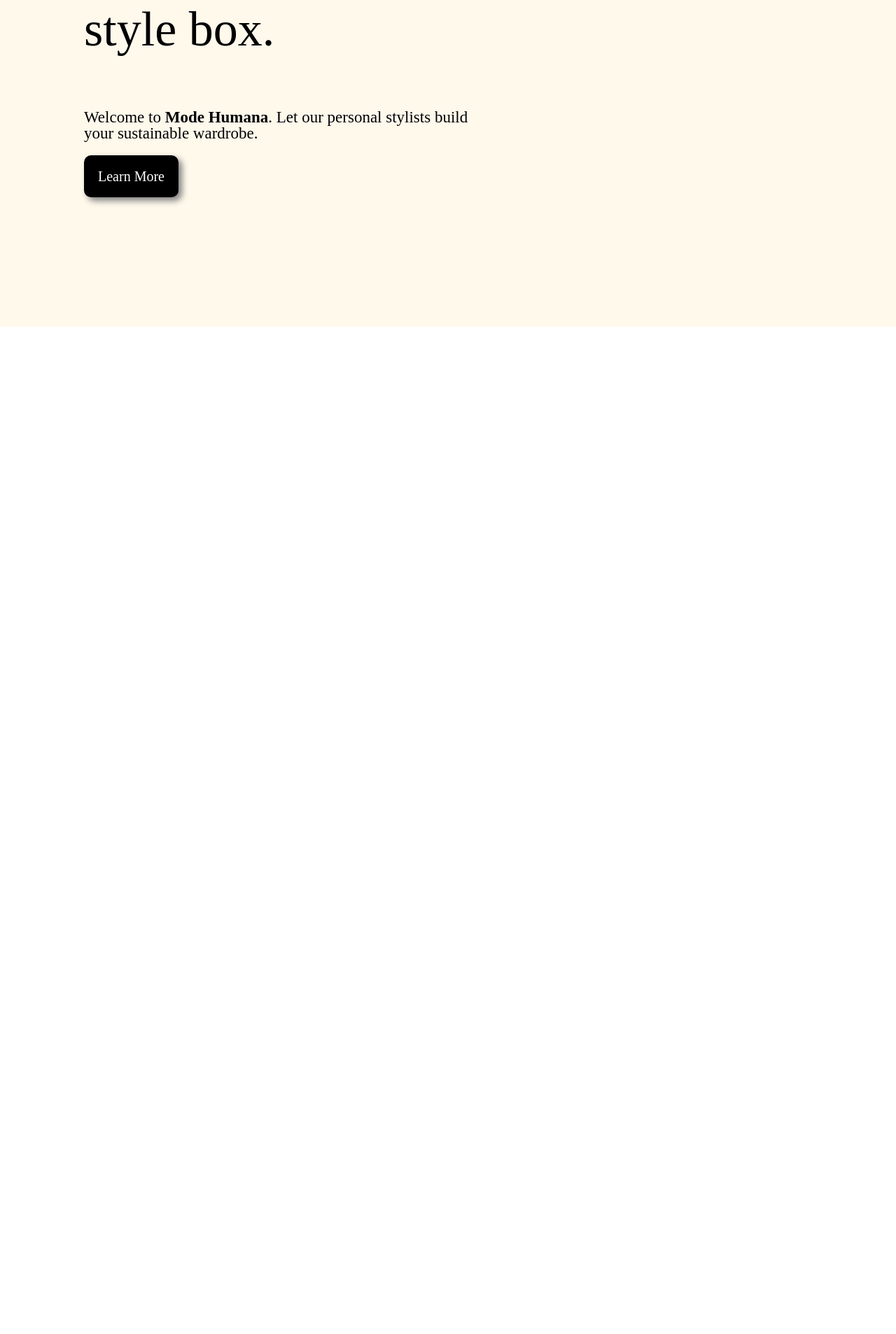
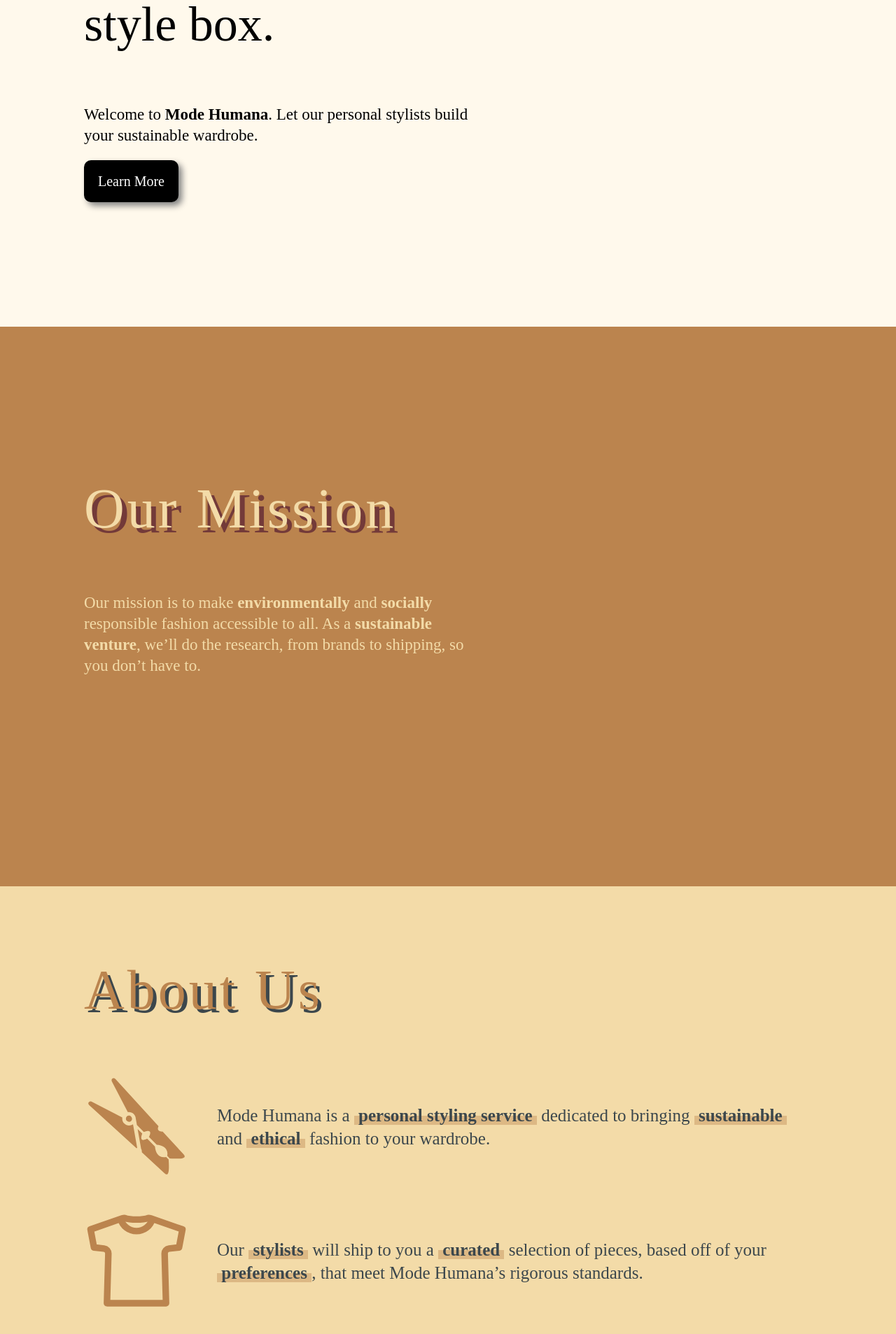
Before and after one commit to Mode-Humana/mode_humana, a React (Create React App) app in the folder frontend/: page / in a window 1280 px wide. Shown: the part 333-2240 px from the top of the page at 70% size. Before the commit the page ends 800 px from the top, so only its background shows below. Built offline with nearby package versions, Linux system fonts and the light colour scheme; a small style sheet from the web is missing.

Commit message:
our mission and about us outline done w colors

```diff
--- a/frontend/src/App.js
+++ b/frontend/src/App.js
@@ -1,5 +1,7 @@
 import './App.css';
 import Home from './pages/Home';
+import Mission from './pages/Mission';
+import AboutUs from './pages/AboutUs';
 import Navbar from './components/Navbar';
 import { setConfiguration } from "react-grid-system";
 
@@ -10,6 +12,8 @@
     <div>
       <Navbar/>
       <Home/>
+      <Mission/>
+      <AboutUs/>
     </div>
   );
 }
--- /dev/null
+++ b/frontend/src/pages/AboutUs.js
@@ -0,0 +1,35 @@
+import React from 'react';
+import "../style/AboutUs.scss";
+import { GiClothespin } from "react-icons/gi";
+import { IoShirtOutline } from "react-icons/io5";
+import { Row, Col, Container } from "react-grid-system";
+
+export default function AboutUs() {
+	return (
+		<div id="about-us">
+			<Container className="content">
+				<Row>
+					<Col>
+						<h1 className="title">About Us</h1>
+					</Col>
+				</Row>
+				<Row justify="center" align="center">
+					<Col className="center-icon" xs={12} md={2}>
+						<GiClothespin className="icon"/>
+					</Col>
+					<Col xs={12} md={10}>
+						<h3 className="statement">Mode Humana is a <strong class="statement-half">&nbsp;personal styling service&nbsp;</strong> dedicated to bringing <strong class="statement-half">&nbsp;sustainable&nbsp;</strong> and <strong class="statement-half">&nbsp;ethical&nbsp;</strong> fashion to your wardrobe.</h3>
+					</Col>
+				</Row>
+				<Row className="row" justify="center" align="center">
+					<Col className="center-icon" xs={12} md={2}>
+						<IoShirtOutline className="icon"/>
+					</Col>
+					<Col xs={12} md={10}>
+						<h3 className="statement">Our <strong class="statement-half">&nbsp;stylists&nbsp;</strong> will ship to you a <strong class="statement-half">&nbsp;curated&nbsp;</strong> selection of pieces, based off of your <strong class="statement-half">&nbsp;preferences&nbsp;</strong>, that meet Mode Humana’s rigorous standards.</h3>
+					</Col>
+				</Row>
+			</Container>
+		</div>
+	);
+}
--- a/frontend/src/pages/Home.js
+++ b/frontend/src/pages/Home.js
@@ -7,7 +7,7 @@
 export default function Home() {
 	return (
 		<div id="home">
-			<Container className="home-content">
+			<Container className="content">
 				<Row>
 					<Col>
 						<h2 className="title">We're the<br/>first <strong>sustainable</strong><br/> style box.</h2>
@@ -15,7 +15,7 @@
 				</Row>
 				<Row>
 					<Col xs={10} sm={9} md={8} lg={7}>
-						<h6 className="welcome">Welcome to <strong>Mode Humana</strong>. Let our personal stylists build your sustainable wardrobe. </h6>
+						<h4 className="welcome">Welcome to <strong>Mode Humana</strong>. Let our personal stylists build your sustainable wardrobe. </h4>
 					</Col>
 				</Row>
 				<Button name="Learn More"/>
--- /dev/null
+++ b/frontend/src/pages/Mission.js
@@ -0,0 +1,23 @@
+import React from 'react';
+import "../style/Mission.scss";
+
+import { Row, Col, Container } from "react-grid-system";
+
+export default function Mission() {
+	return (
+		<div id="mission">
+			<Container className="content">
+				<Row>
+					<Col>
+						<h1 className="title">Our Mission</h1>
+					</Col>
+				</Row>
+				<Row>
+					<Col xs={10} sm={9} md={8} lg={7}>
+						<h5 className="statement">Our mission is to make <strong>environmentally</strong> and <strong>socially</strong> responsible fashion accessible to all. As a <strong>sustainable venture</strong>, we’ll do the research, from brands to shipping, so you don’t have to.</h5>
+					</Col>
+				</Row>
+			</Container>
+		</div>
+	);
+}
--- /dev/null
+++ b/frontend/src/style/AboutUs.scss
@@ -0,0 +1,55 @@
+@import "./Reset.scss";
+@import "./Variables.scss";
+@import "./Fonts.scss";
+
+#about-us {
+	height: 100vh;
+	background-color: $color-medium-beige;
+
+	.content {
+		top: 45%;
+		-ms-transform: translateY(-50%);
+		-webkit-transform: translateY(-50%);
+	}
+
+	.title {
+		color: $color-mustard-gold;
+		margin-bottom: $spacer-three;
+		text-shadow: 0.5rem 0.5rem $color-dark-blue-grey;
+	}
+
+	.statement {
+		color: $color-dark-blue-grey;
+		@media screen and (max-width: $md) {
+			&{
+				margin-top: $spacer-two;
+			}
+		}
+	}
+
+	.statement-half {
+		background: linear-gradient(
+			to top,
+			$color-mustard-gold-fade 50%,
+			transparent 50%
+		  );
+	}
+
+	.center-icon {
+		text-align: center;
+	}
+
+	.icon {
+		color: $color-mustard-gold;
+		font-size: 15rem;
+	}
+
+	.row {
+		margin-top: $spacer-two;
+		@media screen and (max-width: $md) {
+			&{
+				margin-top: $spacer-three;
+			}
+		}
+	}
+}
--- a/frontend/src/style/Fonts.scss
+++ b/frontend/src/style/Fonts.scss
@@ -35,7 +35,7 @@
 
 h1 {
 	font-family: "Love Craft";
-	font-size: 9.0rem;
+	font-size: 8.0rem;
 	letter-spacing: 0.4rem;
 }
 
@@ -48,28 +48,29 @@
 
 h3 {
 	font-family: "Rubik";
-	font-size: 3.2rem;
-	line-height: 3.2rem;
+	font-size: 2.5rem;
+	line-height: 3.3rem;
 }
 
 h4 {
 	font-family: "Rubik";
-	font-weight: 800;
-	font-size: 2.4rem;
-	line-height: 2.4rem;
+	font-weight: 400;
+	font-size: 2.3rem;
+	line-height: 3.0rem;
 }
 
 h5 {
 	font-family: "Rubik";
-	font-size: 2.2rem;
-	line-height: 2.4rem;
+	font-weight: 400;
+	font-size: 2.3rem;
+	line-height: 3.0rem;
 }
 
 h6 {
 	font-family: "Rubik";
 	font-weight: 400;
 	font-size: 2.3rem;
-	line-height: 2.3rem;
+	line-height: 3.0rem;
 }
 
 p {
--- a/frontend/src/style/Home.scss
+++ b/frontend/src/style/Home.scss
@@ -6,8 +6,8 @@
 #home {
 	height: 100vh;
 	background-color: $color-light-beige;
-}
-.home-content {
+
+	.content {
 		top: 45%;
 		-ms-transform: translateY(-50%);
 		  -webkit-transform: translateY(-50%);
@@ -29,3 +29,4 @@
 			}
 		}
 	}
+}
--- /dev/null
+++ b/frontend/src/style/Mission.scss
@@ -0,0 +1,24 @@
+@import "./Reset.scss";
+@import "./Variables.scss";
+@import "./Fonts.scss";
+
+#mission {
+	height: 100vh;
+	background-color: $color-mustard-gold;
+
+	.content {
+		top: 45%;
+		-ms-transform: translateY(-50%);
+		-webkit-transform: translateY(-50%);
+	}
+
+	.title {
+		color: $color-medium-beige;
+		margin-bottom: $spacer-three;
+		text-shadow: 0.7rem 0.7rem $color-medium-rose;
+	}
+
+	.statement {
+		color: $color-medium-beige;
+	}
+}
--- a/frontend/src/style/Navbar.scss
+++ b/frontend/src/style/Navbar.scss
@@ -6,15 +6,15 @@
 	position: fixed;
 	padding-left: $spacer-two;
 	padding-right: $spacer-two;
-	padding-top: 2rem;
-	padding-bottom: 2rem;
+	padding-top: 1.5rem;
+	padding-bottom: 1.5rem;
 	z-index: 15000;
 	right: 0;
 	left: 0;
 	display: flex;
 	align-items: center;
 	justify-content: left;
-}
+	background-color: $color-light-beige;
 
 	.img-container {
 		width: 90%;
@@ -26,10 +26,11 @@
 	}
 
 	.logo {
-	height: 9rem;
+		height: 6rem;
 	}
 
 	.icon {
 		padding-left: 2rem;
 		font-size: 3rem;
 	}
+}
--- a/frontend/src/style/Variables.scss
+++ b/frontend/src/style/Variables.scss
@@ -27,6 +27,7 @@
 $color-light-beige: #FFF9EC;
 $color-medium-beige: #F3DBA8;
 $color-mustard-gold: #BB844E;
+$color-mustard-gold-fade: rgba(187,132,78,0.4);
 $color-green-blue-grey: #4B6D67;
 $color-dark-blue-grey: #3C474C;
 $color-black: black;
```
Lines whose indentation alone changed are shown as unchanged.
